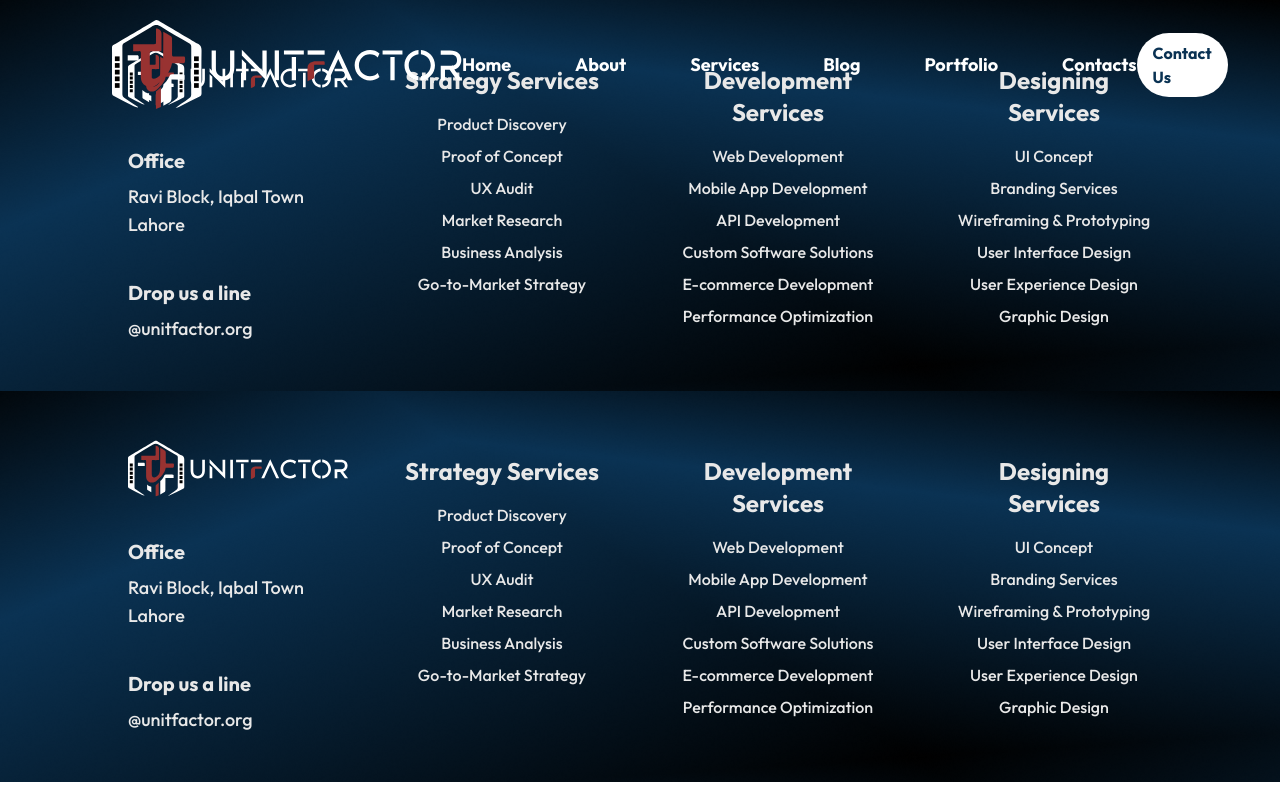
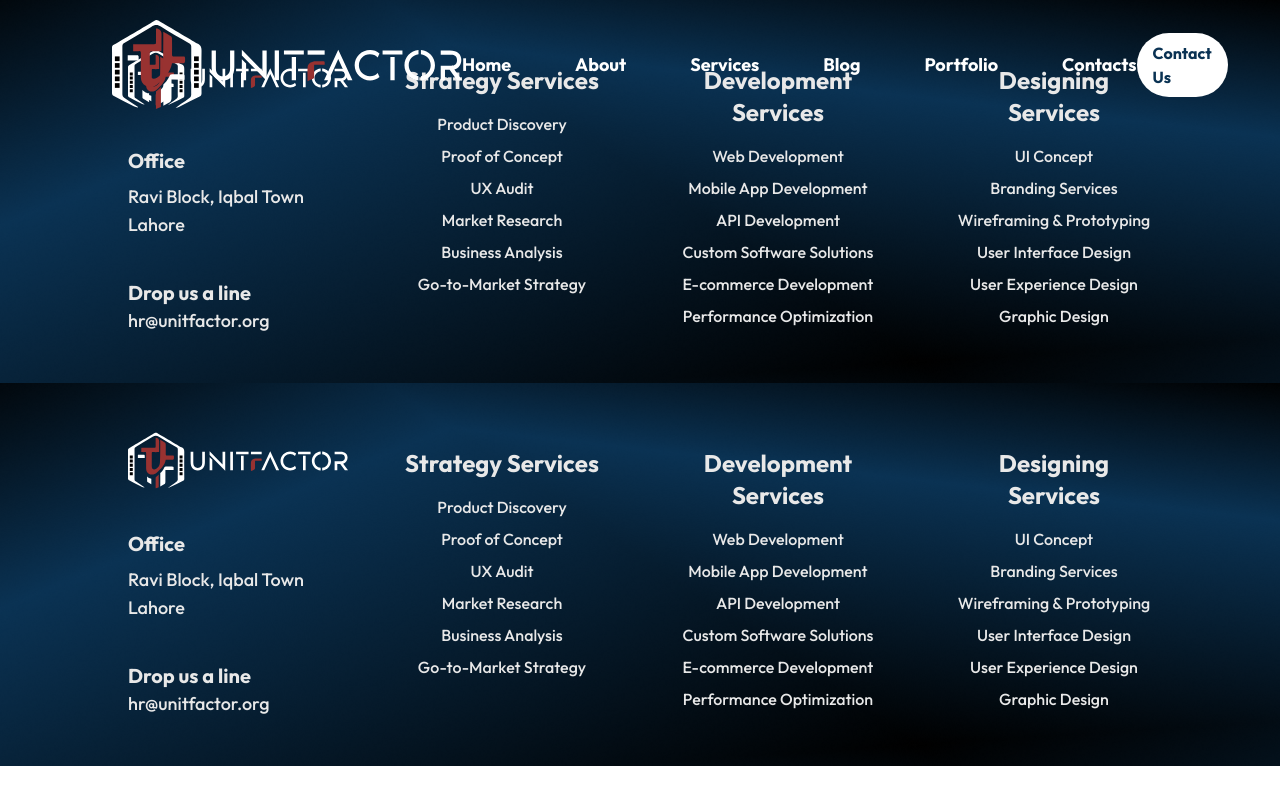
Before and after one commit to M-Jawad338211/UnitFactor-Website, a Next.js app: page /components/footer in a window 1280 px wide. Built offline with nearby package versions, Linux system fonts and the light colour scheme.

Commit message:
email added in footer

```diff
--- a/src/app/components/footer/page.jsx
+++ b/src/app/components/footer/page.jsx
@@ -168,13 +168,16 @@
           </div>
           <div className="text-left text-[#E8E8E8]">
             <h3 className="text-lg sm:text-xl font-bold">Drop us a line</h3>
-            <p className="text-base sm:text-lg font-medium mt-2">
-              @unitfactor.org
-            </p>
+
+            <a
+              href="mailto:hr@unitfactor.org"
+              className="text-base sm:text-lg font-medium mt-2"
+            >
+              hr@unitfactor.org
+            </a>
           </div>
         </div>
 
-        {/* Strategy */}
         <div className="mt-4 2xl:mt-6">
           <h3 className="text-xl xl:text-2xl font-bold text-[#E8E8E8]">
             Strategy Services
@@ -191,7 +194,6 @@
           </div>
         </div>
 
-        {/* Development */}
         <div className="mt-4 2xl:mt-6">
           <h3 className="text-xl xl:text-2xl font-bold text-[#E8E8E8]">
             Development Services
@@ -208,7 +210,6 @@
           </div>
         </div>
 
-        {/* Designing */}
         <div className="mt-4 2xl:mt-6">
           <h3 className="text-xl xl:text-2xl font-bold text-[#E8E8E8]">
             Designing Services
--- a/src/app/components/homepage-details/experiences.jsx
+++ b/src/app/components/homepage-details/experiences.jsx
@@ -1,3 +1,5 @@
+import Link from "next/link";
+
 export default function Experiences() {
   const services = [
     {
@@ -327,12 +329,13 @@
                 </h2>
                 <div className="flex flex-wrap gap-2">
                   {service.tags.map((tag, i) => (
-                    <span
+                    <Link
+                      href="/portfolio"
                       key={i}
                       className="px-3 py-1  border-2 rounded-full text-sm font-medium text-[#585858] group-hover:text-[#C7C7C7] "
                     >
                       {tag}
-                    </span>
+                    </Link>
                   ))}
                 </div>
               </div>
--- a/src/app/components/homepage-details/hiring.jsx
+++ b/src/app/components/homepage-details/hiring.jsx
@@ -11,12 +11,13 @@
           </h2>
           <div className="flex gap-2">
             {["SaaS", "Web 3.0", "AI"].map((label) => (
-              <span
+              <a
+                href="/portfolio"
                 key={label}
                 className="border-2 border-white text-white font-semibold text-xs md:text-base px-3 sm:px-4 py-1 rounded-full"
               >
                 {label}
-              </span>
+              </a>
             ))}
           </div>
         </div>
--- a/src/app/components/homepage-details/services.jsx
+++ b/src/app/components/homepage-details/services.jsx
@@ -99,7 +99,7 @@
       ),
     },
     {
-      stack: "DevOps",
+      stack: "DevOps Solutions",
       technology: "CloudFormation, Terraform, Docker",
       icon: (
         <img
@@ -162,13 +162,13 @@
             key={index}
             className="flex flex-col sm:flex-row justify-between items-start sm:items-center gap-3 sm:gap-0 mb-6"
           >
-            <span className="text-lg md:text-xl lg:text-3xl font-medium leading-[150%]">
+            <span className="text-lg md:text-xl lg:text-3xl font-medium leading-[150%] ">
               {service.stack}
             </span>
             <h4 className="text-base md:text-lg lg:text-2xl text-[#7E7E7E] font-medium leading-[150%]">
               {service.technology}
             </h4>
-            <span>{service.icon}</span>
+            <a href="/portfolio">{service.icon}</a>
           </div>
         ))}
       </div>
```
